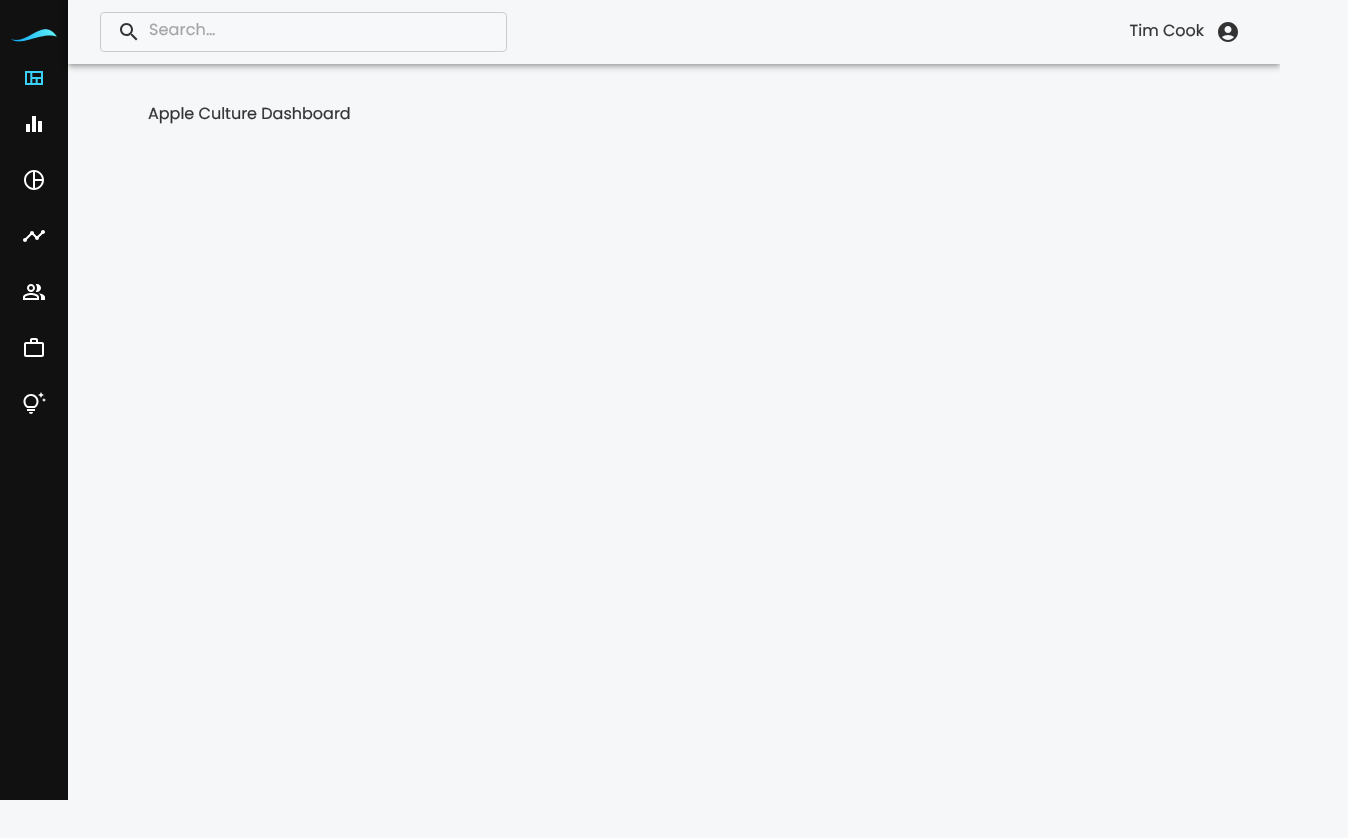
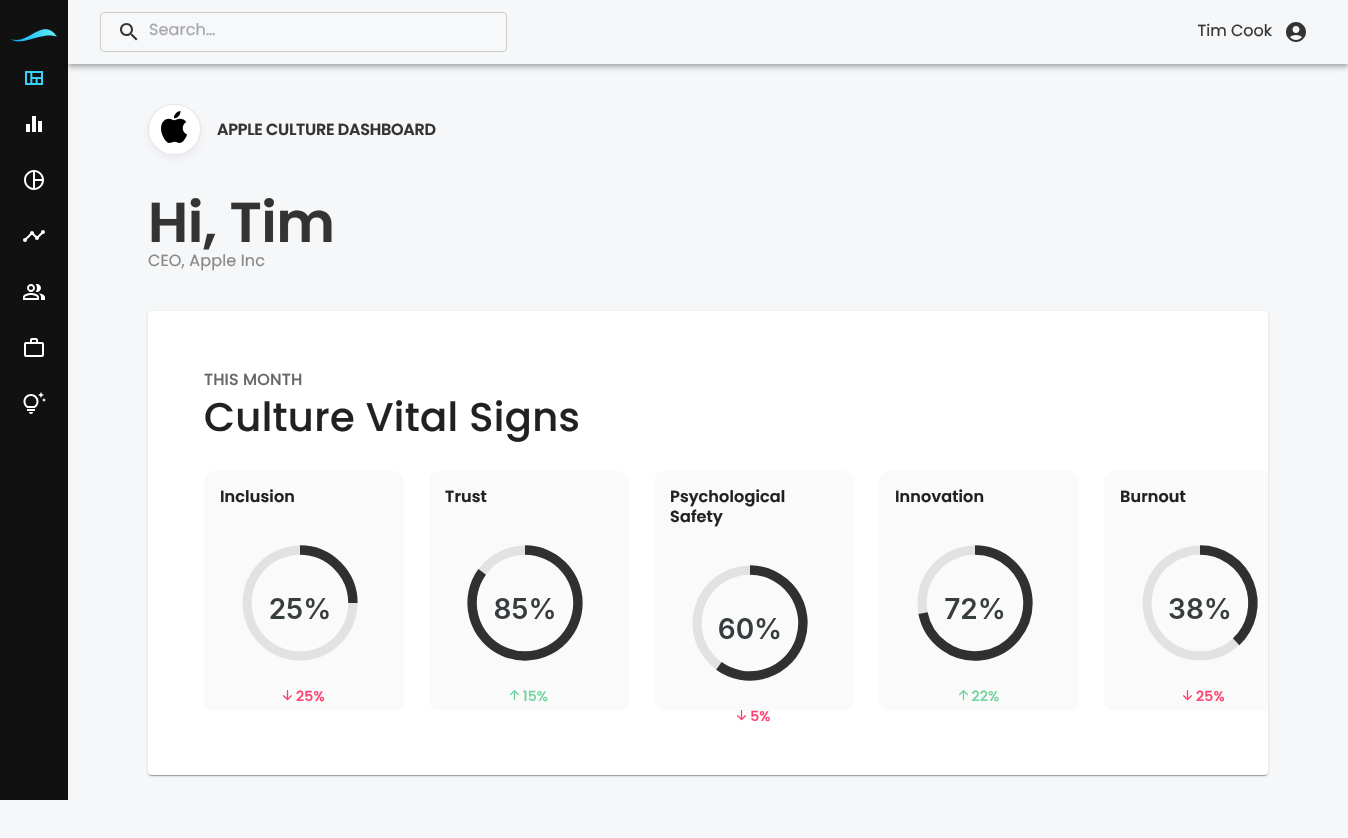
Before and after one commit to sahuharshit/instill-weekday, a React (Vite) app: page / in a window 1280 px wide. Shown: the top 838 px of the page, 1348 px wide, since content can reach past the window. Before the commit the page ends 800 px from the top, so only its background shows below. Built offline with nearby package versions, Linux system fonts and the light colour scheme; no server answers.

Commit message:
Refactor Dashboard page and add new chart component

```diff
--- a/package.json
+++ b/package.json
@@ -19,7 +19,9 @@
     "@emotion/styled": "^11.10.6",
     "@mui/icons-material": "^5.11.11",
     "@mui/material": "^5.11.12",
+    "apexcharts": "^3.41.1",
     "react": "^18.2.0",
+    "react-apexcharts": "^1.4.1",
     "react-dom": "^18.2.0",
     "react-router-dom": "^6.8.2"
   },
--- /dev/null
+++ b/src/Mock/data.json
@@ -0,0 +1,41 @@
+{
+    "dashboard": {
+        "vitalsign": [
+            {
+                "id": 1,
+                "name": "Inclusion",
+                "value": 25,
+                "stats": 25,
+                "status": "down"
+            },
+            {
+                "id": 2,
+                "name": "Trust",
+                "value": 85,
+                "stats": 15,
+                "status": "up"
+            },
+            {
+                "id": 3,
+                "name": "Psychological Safety",
+                "value": 60,
+                "stats": 5,
+                "status": "down"
+            },
+            {
+                "id": 4,
+                "name": "Innovation",
+                "value": 72,
+                "stats": 22,
+                "status": "up"
+            },
+            {
+                "id": 5,
+                "name": "Burnout",
+                "value": 38,
+                "stats": 25,
+                "status": "down"
+            }
+        ]
+    }
+}
--- /dev/null
+++ b/src/assets/Apple.tsx
@@ -0,0 +1,17 @@
+export const Apple = () => {
+  return (
+    <svg xmlns="http://www.w3.org/2000/svg" width="27" height="32" viewBox="0 0 27 32" fill="none">
+      <g clipPath="url(#clip0_403_2546)">
+        <path
+          d="M25.2192 10.9088C25.0336 11.0528 21.7568 12.8992 21.7568 17.0048C21.7568 21.7536 25.9264 23.4336 26.0512 23.4752C26.032 23.5776 25.3888 25.776 23.8528 28.016C22.4832 29.9872 21.0528 31.9552 18.8768 31.9552C16.7008 31.9552 16.1408 30.6912 13.6288 30.6912C11.1808 30.6912 10.3104 31.9968 8.32 31.9968C6.3296 31.9968 4.9408 30.1728 3.344 27.9328C1.4944 25.3024 0 21.216 0 17.3376C0 11.1168 4.0448 7.8176 8.0256 7.8176C10.1408 7.8176 11.904 9.2064 13.232 9.2064C14.496 9.2064 16.4672 7.7344 18.8736 7.7344C19.7856 7.7344 23.0624 7.8176 25.2192 10.9088ZM17.7312 5.1008C18.7264 3.92 19.4304 2.2816 19.4304 0.6432C19.4304 0.416 19.4112 0.1856 19.3696 0C17.7504 0.0608 15.824 1.0784 14.6624 2.4256C13.7504 3.4624 12.8992 5.1008 12.8992 6.7616C12.8992 7.0112 12.9408 7.2608 12.96 7.3408C13.0624 7.36 13.2288 7.3824 13.3952 7.3824C14.848 7.3824 16.6752 6.4096 17.7312 5.1008Z"
+          fill="black"
+        />
+      </g>
+      <defs>
+        <clipPath id="clip0_403_2546">
+          <rect width="26.048" height="32" fill="white" />
+        </clipPath>
+      </defs>
+    </svg>
+  );
+};
--- /dev/null
+++ b/src/components/DonutChart/index.tsx
@@ -0,0 +1,42 @@
+import ReactApexChart from 'react-apexcharts';
+
+const DonutChart = ({ val = 50 }: { val: number }) => {
+  const series = [val];
+
+  const options = {
+    fill: {
+      colors: ['#111111'],
+    },
+    plotOptions: {
+      radialBar: {
+        hollow: {
+          size: '60%',
+        },
+        track: {
+          show: true,
+          startAngle: undefined,
+          endAngle: undefined,
+          background: '#DFDFDF',
+          opacity: 1,
+          margin: 5,
+        },
+        dataLabels: {
+          show: true,
+          name: {
+            show: false,
+          },
+          value: {
+            show: true,
+            fontSize: '28px',
+            fontFamily: 'Inter',
+            fontWeight: 600,
+          },
+        },
+      },
+    },
+  };
+
+  return <ReactApexChart options={options} series={series} type="radialBar" width={160} height={160} />;
+};
+
+export default DonutChart;
--- a/src/constants/theme.ts
+++ b/src/constants/theme.ts
@@ -27,8 +27,8 @@
         common: {
           black: '#000',
           white: '#fff',
-          lightGrey: '#474747',
-          darkGrey: '#555',
+          lightGrey: '#666',
+          darkGrey: '#888',
           background: '#F5F7F9',
         },
         primary: {
--- a/src/layout/AppLayout/style.tsx
+++ b/src/layout/AppLayout/style.tsx
@@ -11,12 +11,18 @@
   maxWidth: '100%',
 }));
 
-export const PageView = styled('div')(() => ({
+export const PageView = styled('div')(({ theme }) => ({
   width: '100%',
   marginRight: 'auto',
   marginLeft: 'auto',
-  paddingTop: '40px',
-  paddingBottom: '80px',
-  paddingRight: '80px',
-  paddingLeft: '80px',
+  paddingTop: '10px',
+  paddingBottom: '10px',
+  paddingRight: '10px',
+  paddingLeft: '10px',
+  [theme.breakpoints.up('md')]: {
+    paddingTop: '40px',
+    paddingBottom: '80px',
+    paddingRight: '80px',
+    paddingLeft: '80px',
+  },
 }));
--- a/src/pages/App.tsx
+++ /dev/null
@@ -1,11 +0,0 @@
-import AppLayout from '@instill/layout/AppLayout';
-
-function App() {
-  return (
-    <AppLayout>
-      <h1>Apple Culture Dashboard </h1>
-    </AppLayout>
-  );
-}
-
-export default App;
--- /dev/null
+++ b/src/pages/Dashboard/VitalSignItem.tsx
@@ -0,0 +1,48 @@
+import jsonData from '@instill/Mock/data.json';
+import DonutChart from '@instill/components/DonutChart';
+import Box from '@mui/material/Box';
+
+import { VitalSignCard, VitalSignContainer } from './style';
+import Typography from '@mui/material/Typography';
+
+const VitalSignItem = () => {
+  return (
+    <VitalSignContainer>
+      {jsonData.dashboard.vitalsign.map((card) => (
+        <Box key={card.id} display={'flex'}>
+          <VitalSignCard>
+            <Typography fontWeight={600} pb={2}>
+              {card.name}
+            </Typography>
+            <DonutChart val={card.value} />
+
+            <Typography textAlign={'center'} sx={{ fontSize: 14, fontWeight: 500, color: card.status == 'up' ? '#6ED29C' : '#FF3B6B' }} gutterBottom>
+              {card.status == 'up' ? (
+                <svg xmlns="http://www.w3.org/2000/svg" width="9" height="11" viewBox="0 0 9 11" fill="none">
+                  <path
+                    fillRule="evenodd"
+                    clipRule="evenodd"
+                    d="M8.81161 4.95443C8.93224 4.83387 9 4.67039 9 4.49992C9 4.32946 8.93224 4.16597 8.81161 4.04542L4.95102 0.188222C4.83036 0.0677036 4.66673 0 4.49612 0C4.3255 0 4.16187 0.0677036 4.04121 0.188222L0.180619 4.04542C0.0634126 4.16666 -0.00144168 4.32905 2.43234e-05 4.49761C0.00149033 4.66617 0.0691594 4.82741 0.188457 4.9466C0.307754 5.06579 0.469135 5.1334 0.637841 5.13486C0.806546 5.13633 0.969079 5.07153 1.09043 4.95443L3.85268 2.19461L3.85268 9.64285C3.85268 9.81335 3.92047 9.97686 4.04114 10.0974C4.16181 10.218 4.32547 10.2857 4.49612 10.2857C4.66676 10.2857 4.83042 10.218 4.95109 10.0974C5.07176 9.97686 5.13955 9.81335 5.13955 9.64285L5.13955 2.19461L7.9018 4.95443C8.02246 5.07495 8.18609 5.14265 8.35671 5.14265C8.52732 5.14265 8.69095 5.07495 8.81161 4.95443Z"
+                    fill="#6ED29C"
+                  />
+                </svg>
+              ) : (
+                <svg xmlns="http://www.w3.org/2000/svg" width="9" height="11" viewBox="0 0 9 11" fill="none">
+                  <path
+                    fillRule="evenodd"
+                    clipRule="evenodd"
+                    d="M8.81161 5.33463C8.93224 5.45519 9 5.61867 9 5.78914C9 5.9596 8.93224 6.12309 8.81161 6.24365L4.95102 10.1008C4.83036 10.2214 4.66673 10.2891 4.49612 10.2891C4.3255 10.2891 4.16187 10.2214 4.04121 10.1008L0.180619 6.24365C0.0634126 6.1224 -0.00144168 5.96001 2.43234e-05 5.79145C0.00149033 5.6229 0.0691594 5.46166 0.188457 5.34246C0.307754 5.22327 0.469135 5.15566 0.637841 5.1542C0.806546 5.15273 0.969079 5.21753 1.09043 5.33463L3.85268 8.09446L3.85268 0.646214C3.85268 0.475715 3.92047 0.312199 4.04114 0.191638C4.16181 0.0710773 4.32547 0.0033474 4.49612 0.0033474C4.66676 0.0033474 4.83042 0.0710773 4.95109 0.191638C5.07176 0.312199 5.13955 0.475715 5.13955 0.646214L5.13955 8.09446L7.9018 5.33463C8.02246 5.21411 8.18609 5.14641 8.35671 5.14641C8.52732 5.14641 8.69095 5.21411 8.81161 5.33463Z"
+                    fill="#FF3B6B"
+                  />
+                </svg>
+              )}{' '}
+              {card.stats}%
+            </Typography>
+          </VitalSignCard>
+        </Box>
+      ))}
+    </VitalSignContainer>
+  );
+};
+
+export default VitalSignItem;
--- /dev/null
+++ b/src/pages/Dashboard/VitalSigns.tsx
@@ -0,0 +1,30 @@
+import { Card, CardContent, Typography } from '@mui/material';
+import VitalSignItem from './VitalSignItem';
+
+const VitalSigns = () => {
+  return (
+    <Card sx={{ marginTop: 5, p: 5 }}>
+      <CardContent>
+        <Typography color="common.lightGrey" sx={{ fontWeight: 500, textTransform: 'uppercase', lineHeight: '26px' }} gutterBottom>
+          This month
+        </Typography>
+        <Typography
+          sx={{
+            fontSize: {
+              md: 40,
+              xs: 20,
+            },
+            fontWeight: 500,
+            pt: 1,
+          }}
+          gutterBottom
+        >
+          Culture Vital Signs
+        </Typography>
+        <VitalSignItem />
+      </CardContent>
+    </Card>
+  );
+};
+
+export default VitalSigns;
--- /dev/null
+++ b/src/pages/Dashboard/index.tsx
@@ -0,0 +1,44 @@
+import { Apple } from '@instill/assets/Apple';
+import AppLayout from '@instill/layout/AppLayout';
+import Box from '@mui/material/Box';
+import Typography from '@mui/material/Typography';
+
+import { LogoCircle } from './style';
+import VitalSigns from './VitalSigns';
+
+function Dashboard() {
+  return (
+    <AppLayout>
+      <>
+        <Box display={'flex'} gap={2} alignItems={'center'}>
+          <LogoCircle>
+            <Apple />
+          </LogoCircle>
+          <Typography variant="h1" component="h2" sx={{ textTransform: 'uppercase', fontWeight: 600 }}>
+            Apple Culture Dashboard
+          </Typography>
+        </Box>
+        <Box pt={5}>
+          <Typography
+            variant="h2"
+            component="h2"
+            sx={{
+              fontSize: {
+                md: 56,
+                xs: 26,
+              },
+              lineHeight: '56px',
+              fontWeight: 600,
+            }}
+          >
+            Hi, Tim
+          </Typography>
+          <Typography color="common.darkGrey">CEO, Apple Inc</Typography>
+        </Box>
+        <VitalSigns />
+      </>
+    </AppLayout>
+  );
+}
+
+export default Dashboard;
--- /dev/null
+++ b/src/pages/Dashboard/style.tsx
@@ -0,0 +1,28 @@
+import { styled } from '@mui/material/styles';
+
+export const LogoCircle = styled('div')(() => ({
+  background: 'white',
+  border: '1px solid rgba(0, 0, 0, 0.10)',
+  borderRadius: '87px',
+  boxShadow: '0px 4px 8px 0px rgba(22, 16, 91, 0.05)',
+  padding: '6px 12px',
+}));
+
+export const VitalSignContainer = styled('div')(({ theme }) => ({
+  display: 'flex',
+  flexDirection: 'column',
+  gap: 25,
+  justifyContent: 'space-between',
+  paddingTop: 30,
+  [theme.breakpoints.up('md')]: {
+    flexDirection: 'row',
+  },
+}));
+
+export const VitalSignCard = styled('div')(() => ({
+  width: 200,
+  height: 240,
+  borderRadius: 10,
+  background: '#FAFAFA',
+  padding: '16px',
+}));
--- a/src/router/index.tsx
+++ b/src/router/index.tsx
@@ -1,12 +1,12 @@
 import { RouteObject, useRoutes } from 'react-router-dom';
 import { ROUTES } from '../constants/endpoint';
-import App from '../pages/App';
+import Dashboard from '../pages/Dashboard';
 import NotFound from '../pages/notFound';
 
 const allRoutes: RouteObject[] = [
   {
     path: ROUTES.APP_ROOT,
-    element: <App />,
+    element: <Dashboard />,
   },
   {
     path: '/*',
```
Also changed, not shown: 1 other file (tests, documents, lock files or other folders).
